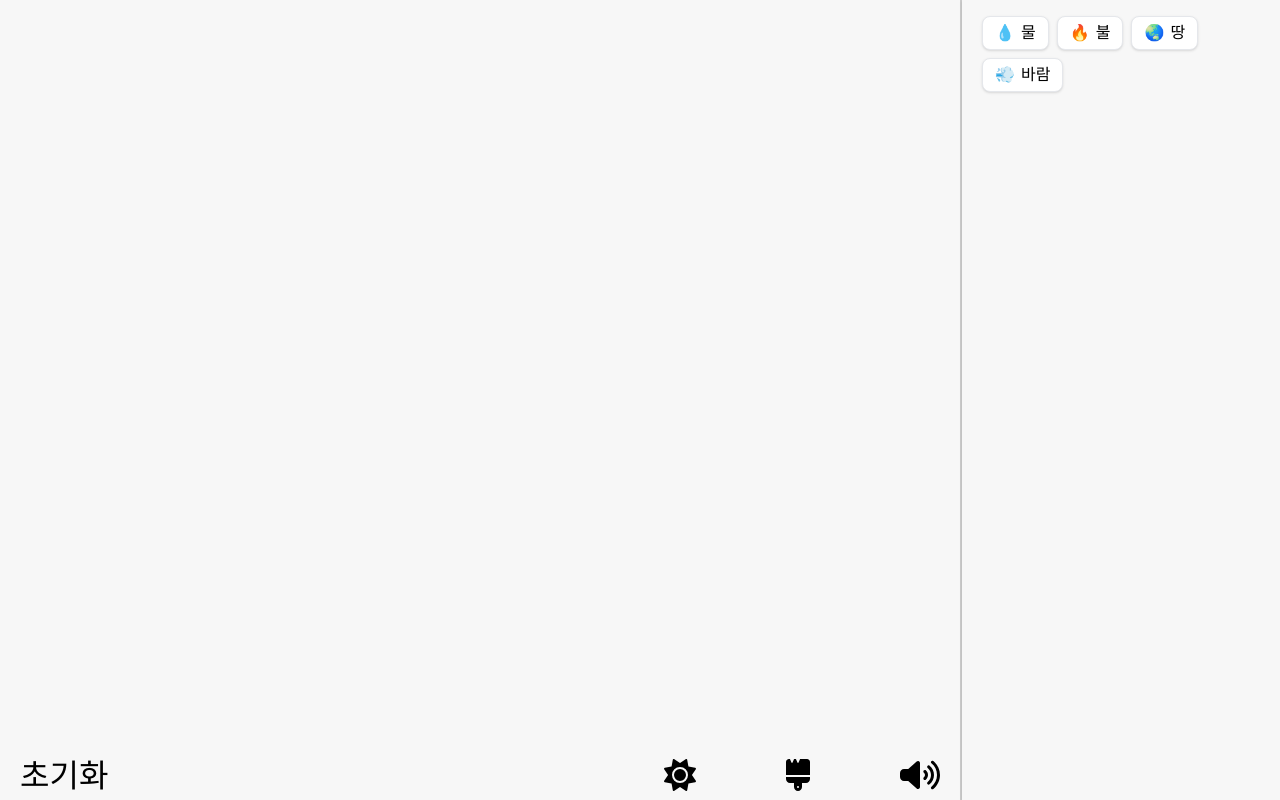
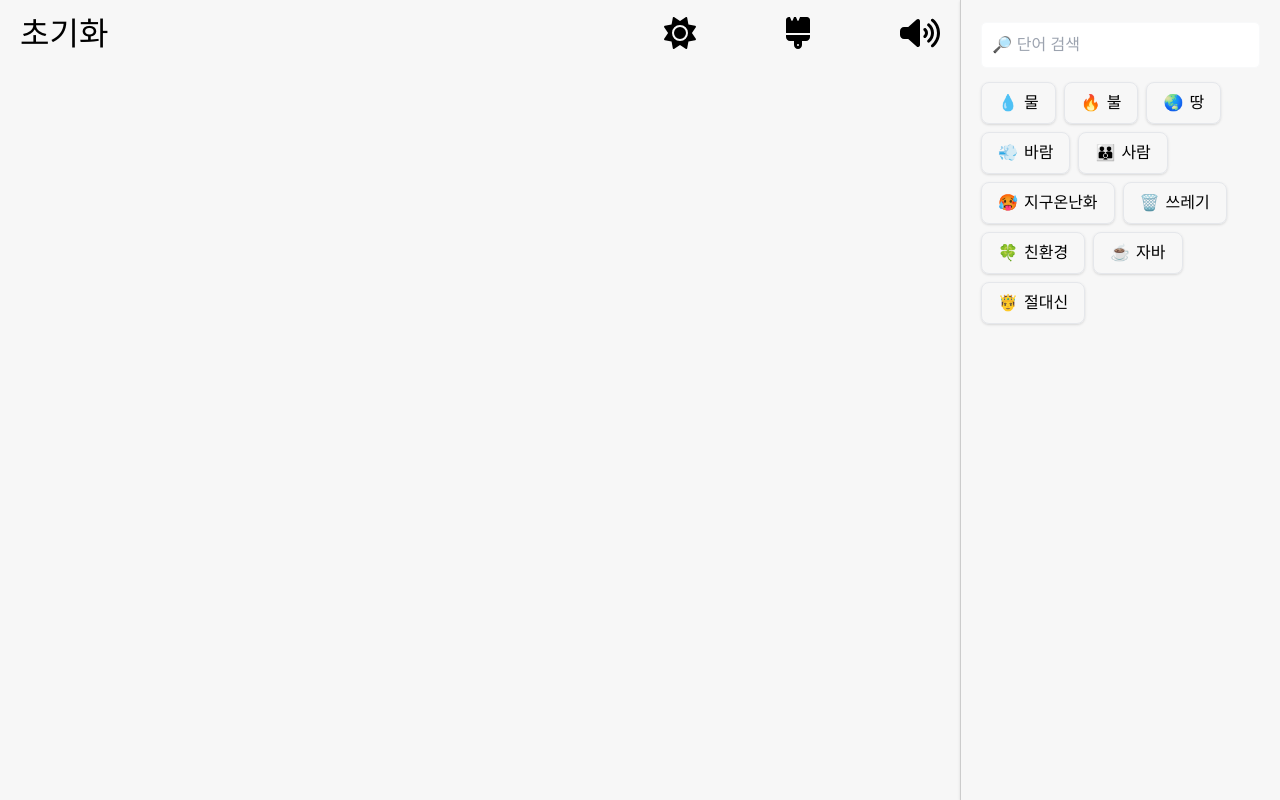
Before and after one commit to eungyolee/kocraft-frontend, a React (Create React App) app: page / in a window 1280 px wide. Built offline with nearby package versions, Linux system fonts and the light colour scheme.

Commit message:
상처는 치료하는게 아니라 천으로 덮는거다

```diff
--- a/src/components/Box.jsx
+++ b/src/components/Box.jsx
@@ -25,7 +25,7 @@ export default function Box({ state, postObj, darkMode }) {
       clone.style.zIndex = 1000;
       clone.style.opacity = 1;
       clone.id = Math.random().toString(36).substring(7);
-      document.body.appendChild(clone);
+      document.querySelector(".App").appendChild(clone);
 
       clone.addEventListener("dragstart", (e) => {
         e.dataTransfer.setData("text", e.target.id);
@@ -59,6 +59,6 @@ export default function Box({ state, postObj, darkMode }) {
     }
   }
   return (
-    <canvas className={`box w-3/4 ${darkMode ? "dark-mode" : ""}`} onDrop={handleDrop} onDragOver={handleDragOver}></canvas>
+    <canvas className={`box w-3/4 ${darkMode ? "dark-mode" : ""}`} onDrop={(e) => handleDrop(e)} onDragOver={handleDragOver}></canvas>
   );
 }
--- a/src/components/Item.jsx
+++ b/src/components/Item.jsx
@@ -9,7 +9,7 @@ export default function Item({ index, emoji, name }) {
   }
 
   return (
-      <div id={name} draggable={true} key={index} onDragStart={handleDrag} onDrop={handleItemDrop} className="item space-x-1.5 m-1 px-3 py-1 border-gray-200 bg-white shadow hover:bg-gray-100 cursor-pointer transition inline-block font-medium border rounded-lg">
+      <div id={name} draggable={true} key={index} onDragStart={handleDrag} onDrop={handleItemDrop} className="item space-x-1.5 m-1 px-4 py-2 border-gray-200 shadow hover:bg-gray-100 cursor-pointer transition inline-block font-medium border rounded-lg">
         <span>{emoji}</span>
         <span>{name}</span>
       </div>
--- a/src/components/Sidebar.jsx
+++ b/src/components/Sidebar.jsx
@@ -15,7 +15,13 @@ export default function Sidebar({ state, postObj, darkMode, toggleDarkMode }) {
         { id: 0, emoji: "💧", name: "물" },
         { id: 1, emoji: "🔥", name: "불" },
         { id: 2, emoji: "🌏", name: "땅" },
-        { id: 3, emoji: "💨", name: "바람"}
+        { id: 3, emoji: "💨", name: "바람"},
+        { id: 4, emoji: "👪", name: "사람" },
+        { id: 5, emoji: "🥵", name: "지구온난화"},
+        { id: 6, emoji: "🗑️", name: "쓰레기"},
+        { id: 7, emoji: "🍀", name: "친환경"},
+        { id: 8, emoji: "☕️", name: "자바" },
+        { id: 9, emoji: "🤴", name: "절대신" }
       ]));
     }
     setItems(JSON.parse(localStorage.getItem("items")));
@@ -25,9 +31,17 @@ export default function Sidebar({ state, postObj, darkMode, toggleDarkMode }) {
     setMute(!mute);
   }
 
+  function searchItem() {
+    const search = document.getElementById("search-items").value;
+    const items = JSON.parse(localStorage.getItem("items"));
+    const filteredItems = items.filter((item) => item.name.includes(search));
+    setItems(filteredItems);
+  }
+
   return (
     <>
-      <div className="sidebar w-1/4 shadow px-4 py-3 overflow-y-scroll">
+      <div className="sidebar w-1/4 shadow px-4 py-3">
+        <input type="text" id="search-items" onInput={searchItem} placeholder="🔎 단어 검색" />
         <div className="items">
           {items && items.map((item, index) => (
             <Item key={index} emoji={item.emoji} name={item.name} />
--- a/src/components/styles/Box.css
+++ b/src/components/styles/Box.css
@@ -1,5 +1,6 @@
 .box {
   height: 100vh;
+  overflow: hidden;
 }
 
 .dark-mode {
--- a/src/components/styles/Item.css
+++ b/src/components/styles/Item.css
@@ -3,3 +3,12 @@
   cursor: drag;
   z-index: 999;
 }
+
+.dark-mode .items > * {
+  background-color: #2B2B2B;
+  color: white;
+}
+
+.dark-mode .items > *:hover {
+  background-color: #3B3B3B;
+}
--- a/src/components/styles/Sidebar.css
+++ b/src/components/styles/Sidebar.css
@@ -1,5 +1,11 @@
 .sidebar {
   width: 25%;
+  display: flex;
+  flex-direction: column;
+  align-items: center;
+  height: 100vh;
+  overflow: auto;
+  border-left: 1px solid #ccc;
 }
 
 .bottom {
@@ -8,8 +14,7 @@
   position: absolute;
   font-size: 2rem;
   padding: 0 20px;
-  top: 100%;
-  transform: translateY(-100%);
+  top: 10px;
   justify-content: space-between;
   align-items: center;
 }
@@ -36,10 +41,23 @@
 
 .dark-mode .sidebar {
   background-color: #2B2B2B;
-  color: black;
+  color: white;
 }
 
 .dark-mode .bottom {
   background-color: #2B2B2B;
   color: #f8f9fa;
 }
+
+#search-items {
+  width: 97%;
+  padding: 10px;
+  margin: 10px auto;
+  border: 1px solid #f8f9fa;
+  border-radius: 5px;
+}
+
+.dark-mode #search-items {
+  background-color: #2B2B2B;
+  color: white;
+}
--- a/src/functions/Clear.js
+++ b/src/functions/Clear.js
@@ -1,5 +1,5 @@
 export function clear() {
-  const itemsInBody = document.querySelectorAll("body > .item");
+  const itemsInBody = document.querySelectorAll(".App > .item");
   itemsInBody.forEach((item) => {
     let size = 1;
     const interval = setInterval(() => {
--- a/src/functions/ItemDrop.js
+++ b/src/functions/ItemDrop.js
@@ -1,8 +1,6 @@
 import axios from "axios";
-import { addItem } from "./AddItem";
 
-// TODO : API 요청, setState is not a function 에러 해결
-export function handleItemDrop(e, { items, setItems }) {
+export function handleItemDrop(e) {
   e.preventDefault();
   const data = e.dataTransfer.getData("text");
   const duplicate = e.dataTransfer.getData("clone");
@@ -15,11 +13,20 @@ export function handleItemDrop(e, { items, setItems }) {
     item2 = document.getElementById(e.target.id);
   }
 
+  const emoji1 = item.children[0].textContent;
+  const emoji2 = item2.children[0].textContent;
+  const name1 = item.children[1].textContent;
+  const name2 = item2.children[1].textContent;
+
+  item2.remove();
+
   if (duplicate === "false") {
     item.style.position = "absolute";
     item.style.left = e.clientX / window.innerWidth * 100 + "%";
     item.style.top = e.clientY / window.innerHeight * 100 + "%";
     item.style.zIndex = 1000;
+
+    item.remove();
   } else {
     clone = item.cloneNode(true);
 
@@ -29,19 +36,26 @@ export function handleItemDrop(e, { items, setItems }) {
     clone.style.zIndex = 1000;
     clone.style.opacity = 1;
     clone.id = Math.random().toString(36).substring(7);
-    document.body.appendChild(clone);
+    document.querySelector(".App").appendChild(clone);
+
+    clone.style.opacity = 0;
   }
-  const emoji1 = item.children[0].textContent;
-  const emoji2 = item2.children[0].textContent;
-  const name1 = item.children[1].textContent;
-  const name2 = item2.children[1].textContent;
+  const tempItem = document.createElement("div");
+  tempItem.className = "item space-x-1.5 m-1 px-4 py-2 border-gray-200 shadow cursor-pointer transition inline-block font-medium border rounded-lg";
+  tempItem.style.position = "absolute";
+  tempItem.style.left = e.clientX / window.innerWidth * 100 + "%";
+  tempItem.style.top = e.clientY / window.innerHeight * 100 + "%";
+  tempItem.style.zIndex = 1000;
+  tempItem.draggable = false;
+  tempItem.innerText = "생성 중...";
+  document.querySelector(".App").appendChild(tempItem);
   console.log("item1 :", emoji1 + ' ' + name1);
   console.log("item2 :", emoji2 + ' ' + name2);
   const postData = {
     first_word: emoji1 + ' ' + name1,
     second_word: emoji2 + ' ' + name2,
   }
-  axios.post("http://100.64.0.36:8001/v1/merge", postData, {
+  axios.post("https://craft.runa.pw/v1/merge", postData, {
     headers: {
       "Content-Type": "application/json",
     },
@@ -60,11 +74,12 @@ export function handleItemDrop(e, { items, setItems }) {
     } else {
       clone.remove();
     }
+    tempItem.remove();
     // <Item /> 생성
     const newItemElement = document.createElement("div");
     newItemElement.id = elementId;
     newItemElement.draggable = true;
-    newItemElement.className = "item space-x-1.5 m-1 px-3 py-1 border-gray-200 bg-white shadow hover:bg-gray-100 cursor-pointer transition inline-block font-medium border rounded-lg";
+    newItemElement.className = "item space-x-1.5 m-1 px-4 py-2 border-gray-200 shadow cursor-pointer transition inline-block font-medium border rounded-lg";
     newItemElement.style.position = "absolute";
     newItemElement.style.left = e.clientX / window.innerWidth * 100 + "%";
     newItemElement.style.top = e.clientY / window.innerHeight * 100 + "%";
@@ -73,18 +88,15 @@ export function handleItemDrop(e, { items, setItems }) {
       e.dataTransfer.setData("clone", false);
     });
     newItemElement.addEventListener("drop", (e) => {
-      handleItemDrop(e, { items, setItems });
+      handleItemDrop(e);
     });
     newItemElement.addEventListener("dragover", (e) => {
       e.preventDefault();
     });
     newItemElement.innerHTML = `<span>${emoji}</span><span>${name}</span>`;
-    document.body.appendChild(newItemElement);
-    // document.querySelector(".items").appendChild(`<Item index={${id}} emoji={${emoji}} name={${name}} />`);
-    // 만약 생성된 단어가 만약 이미 있다면 추가하지 않음
+    document.querySelector(".App").appendChild(newItemElement);
     Array.from(JSON.parse(localStorage.getItem("items"))).forEach((item) => {
-      console.log(item.emoji, item.name);
-      if (item.emoji === emoji && item.name === name) {
+      if (item.name === name) {
         flag = false;
       }
     });
@@ -92,9 +104,23 @@ export function handleItemDrop(e, { items, setItems }) {
       const items = JSON.parse(localStorage.getItem("items"));
       items.push(newItem);
       localStorage.setItem("items", JSON.stringify(items));
-      addItem(id, emoji, name, { items, setItems });
+      const newSidebarItem = document.createElement("div");
+      newSidebarItem.id = newItemElement.children[1].textContent;
+      newSidebarItem.draggable = true;
+      newSidebarItem.className = "item space-x-1.5 m-1 px-4 py-2 border-gray-200 shadow cursor-pointer transition inline-block font-medium border rounded-lg";
+      newSidebarItem.addEventListener("dragstart", (e) => {
+        e.dataTransfer.setData("text", e.target.id);
+        e.dataTransfer.setData("clone", true);
+      });
+      newSidebarItem.addEventListener("drop", (e) => {
+        handleItemDrop(e);
+      });
+      newItemElement.className = "item space-x-1.5 m-1 px-4 py-2 border-gray-200 shadow cursor-pointer transition inline-block font-medium border rounded-lg";
+      newSidebarItem.innerHTML = `<span>${emoji}</span><span>${name}</span>`;
+      document.querySelector(".sidebar > .items").appendChild(newSidebarItem);
     }
   }).catch((error) => {
-    console.log("오류가 발생했습니다 : ", error);
+    alert("오류가 발생했습니다. 다시 시도해주세요.");
+    console.log(error);
   });
 }
--- a/src/functions/Reset.js
+++ b/src/functions/Reset.js
@@ -5,7 +5,7 @@ export function reset({ setState, setDarkMode }) {
   if (ok) {
     let items = Array.from(JSON.parse(localStorage.getItem("items")));
     items = items.filter(function (item) {
-      return item.id < 4;
+      return item.id < 10;
     });
     localStorage.setItem("items", JSON.stringify(items));
     setState(JSON.parse(localStorage.getItem("items")));
--- a/src/index.css
+++ b/src/index.css
@@ -29,5 +29,5 @@ code {
 
 hr {
   border: 1px solid #ccc;
-  height: 100vh;
+  min-height: 100vh;
 }
--- a/src/pages/Home.jsx
+++ b/src/pages/Home.jsx
@@ -19,7 +19,13 @@ export default function Home() {
         { id: 0, emoji: "💧", name: "물" },
         { id: 1, emoji: "🔥", name: "불" },
         { id: 2, emoji: "🌏", name: "땅" },
-        { id: 3, emoji: "💨", name: "바람"}
+        { id: 3, emoji: "💨", name: "바람"},
+        { id: 4, emoji: "👪", name: "사람" },
+        { id: 5, emoji: "🥵", name: "지구온난화"},
+        { id: 6, emoji: "🗑️", name: "쓰레기"},
+        { id: 7, emoji: "🍀", name: "친환경"},
+        { id: 8, emoji: "☕️", name: "자바" },
+        { id: 9, emoji: "🤴", name: "절대신" }
       ]));
     }
     setItems(JSON.parse(localStorage.getItem("items")));
@@ -28,11 +34,12 @@ export default function Home() {
       localStorage.setItem("darkMode", JSON.stringify(false));
     }
     setDarkMode(JSON.parse(localStorage.getItem("darkMode")));
+
+    console.log("왕렬쌤 사랑해요");
   }, []);
   return (
     <div className={`App ${darkMode ? "dark-mode" : ""}`}>
       <Box state={items} postObj={postObj} darkMode={darkMode} />
-      <hr />
       <Sidebar state={items} postObj={postObj} darkMode={darkMode} toggleDarkMode={toggleDarkMode} />
     </div>
   );
```
Also changed, not shown: src/pages/styles/Home.css (+11 -0 lines).
